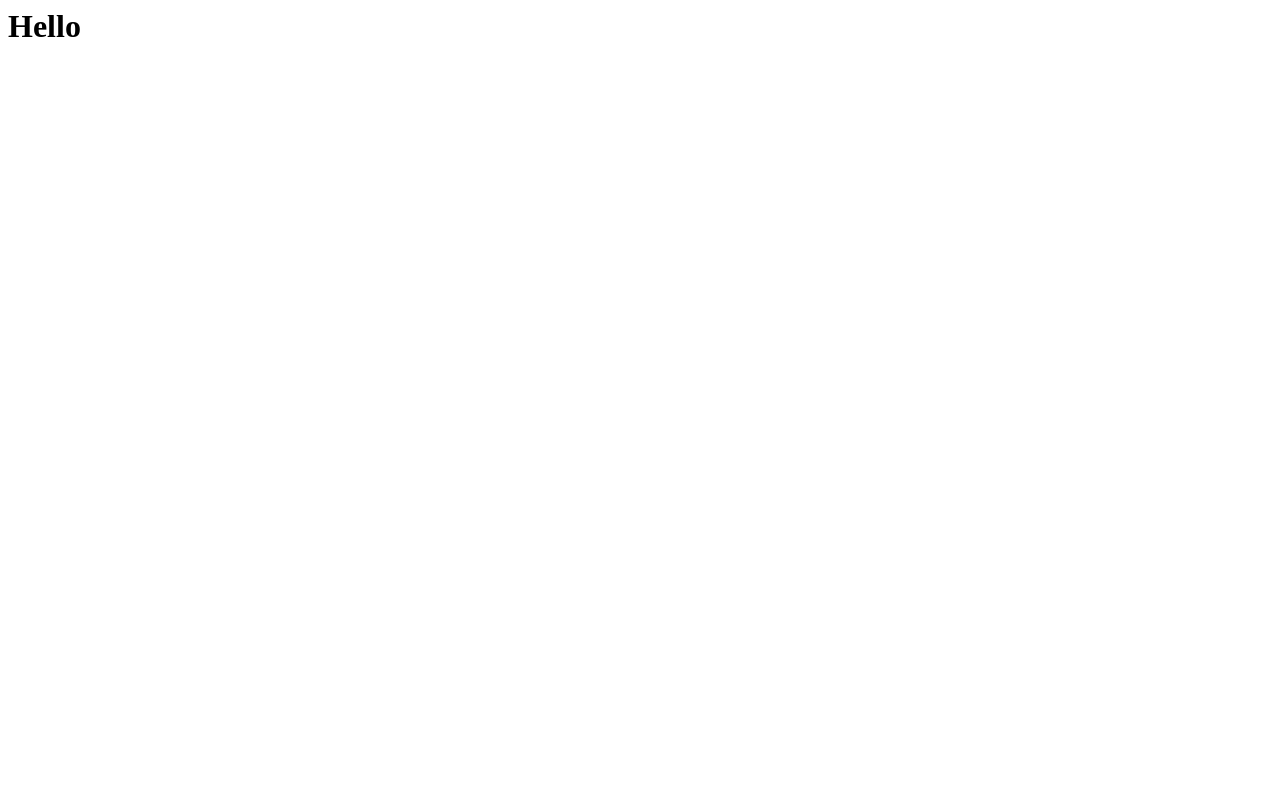
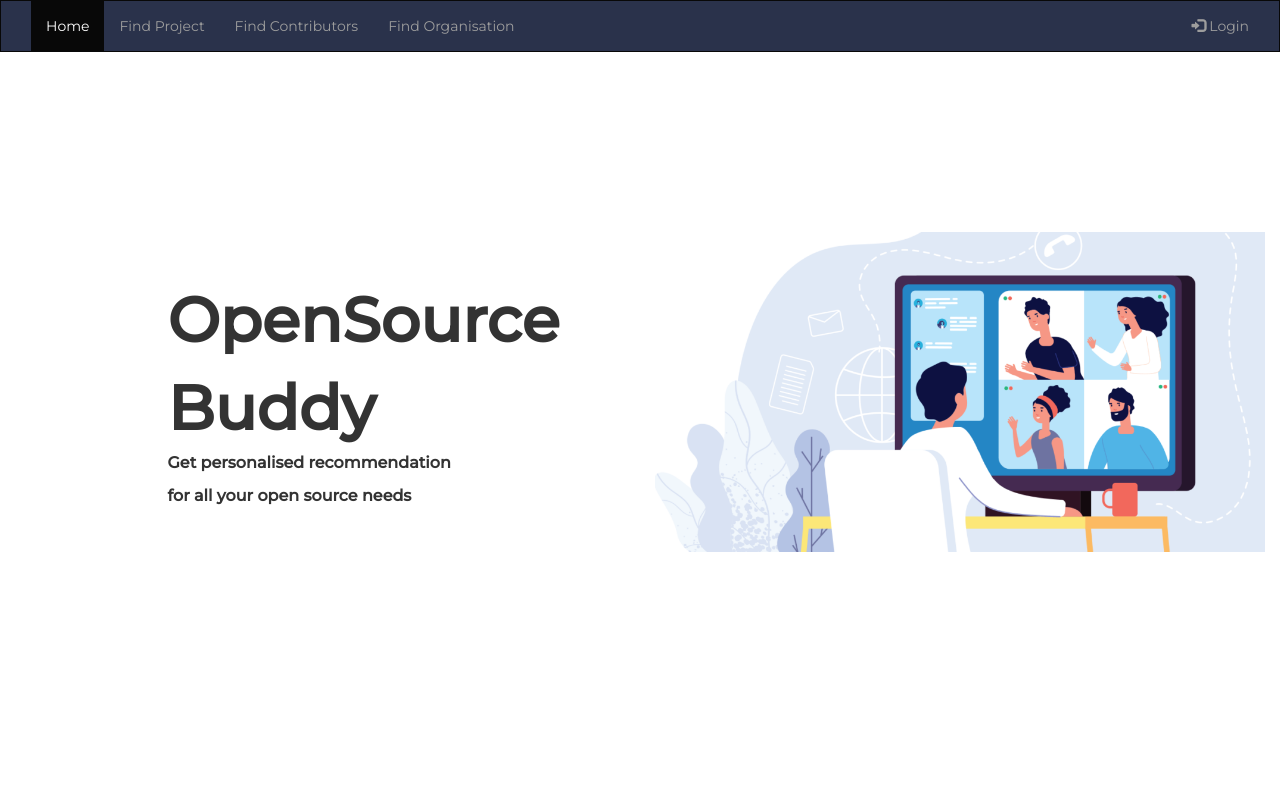
Before and after one commit to Priyanka7011/Inclusion, a Django app: page / in a window 1280 px wide. Before the commit the page is almost empty. Run offline with Django 3.2, Linux system fonts and the light colour scheme; some libraries are stand-ins or nearby versions.

Commit message:
Introducing page

```diff
--- a/recommender/github/templates/index.html
+++ b/recommender/github/templates/index.html
@@ -1 +1,149 @@
-<h1>Hello</h1>
+{%extends 'base.html'%}
+{%load static%}
+{%block headtag%}
+<meta name="viewport" content="width=device-width, initial-scale=1.0">
+<title>Homepage</title>
+<style>
+
+.bg {
+
+
+  height: 80%;
+  /* min-height:100%; */
+  background-position: center;
+  background-repeat: no-repeat;
+  background-size: cover;
+  background-attachment: fixed;
+  display: flex;
+  justify-content: center;
+  flex-direction: row;
+  align-items: center;
+}
+/* .centered {
+  position: absolute;
+  top: 50%;
+  left: 20%;
+  transform: translate(-50%, -50%);
+} */
+body{
+    margin: 0;
+}
+* {
+  box-sizing: border-box;
+}
+
+.row::after {
+  content: "";
+  clear: both;
+  display: table;
+}
+
+[class*="col-"] {
+  float: left;
+  padding: 15px;
+}
+
+html {
+  font-family: "Lucida Sans", sans-serif;
+}
+
+.menu  {
+
+  margin-left: auto;
+  margin-right: auto;
+  width:50%;
+  display: block;
+  z-index: 10;
+
+}
+
+
+.menu li {
+  padding: 8px;
+  margin-bottom: 7px;
+  /* background-color: #33b5e5; */
+  color:black;
+  box-shadow: 0 1px 3px rgba(0,0,0,0.12), 0 1px 2px rgba(0,0,0,0.24);
+}
+
+
+.aside {
+  background-color: #33b5e5;
+  padding: 15px;
+  color: black;
+  text-align: center;
+  font-size: 14px;
+  box-shadow: 0 1px 3px rgba(0,0,0,0.12), 0 1px 2px rgba(0,0,0,0.24);
+}
+
+.image_vec img{
+  width:100%;
+  height: 100%;
+  object-fit: contain;
+}
+
+/*mobile phones: */
+[class*="col-"] {
+  width: 100%;
+}
+
+@media only screen and (min-width: 600px) {
+  /*tablets: */
+
+}
+@media only screen and (min-width: 768px) {
+
+
+
+}
+
+@media only screen and (max-width: 768px){
+
+  .bg{
+    flex-direction: column;
+  }
+  .menu{
+    width:100%;
+    text-align:center;
+    padding-bottom:100px;
+  }
+  .menu h1{
+    font-size:52px !important;
+  }
+}
+</style>
+
+{%endblock%}
+
+
+
+
+{%block content%}
+
+<div>
+
+
+
+  <div >
+    <div class="bg">
+      <div class="col-sm-5">
+        <div class="menu">
+          <h1 style='font-weight: bold;font-size: 62px;'>OpenSource</h1>
+        <h1 style='font-weight: bold;font-size: 62px;'>Buddy</h1>
+        <p style='font-size: 16px;font-weight:600'>Get personalised recommendation</p>
+        <p style='font-size: 16px;font-weight:600'>for all your open source needs </p>
+
+        </div>
+      </div>
+      <div  class='image_vec col-sm-12'>
+        <img src="{%static 'images/bg.png'%}">
+      </div>
+    </div>
+
+
+  </div>
+
+</div>
+
+
+{%endblock%}
```
